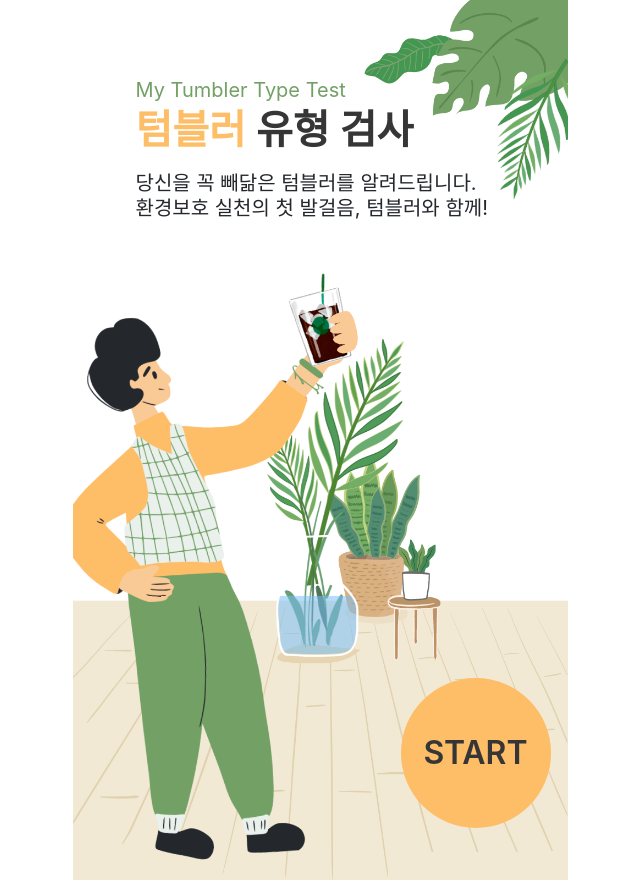
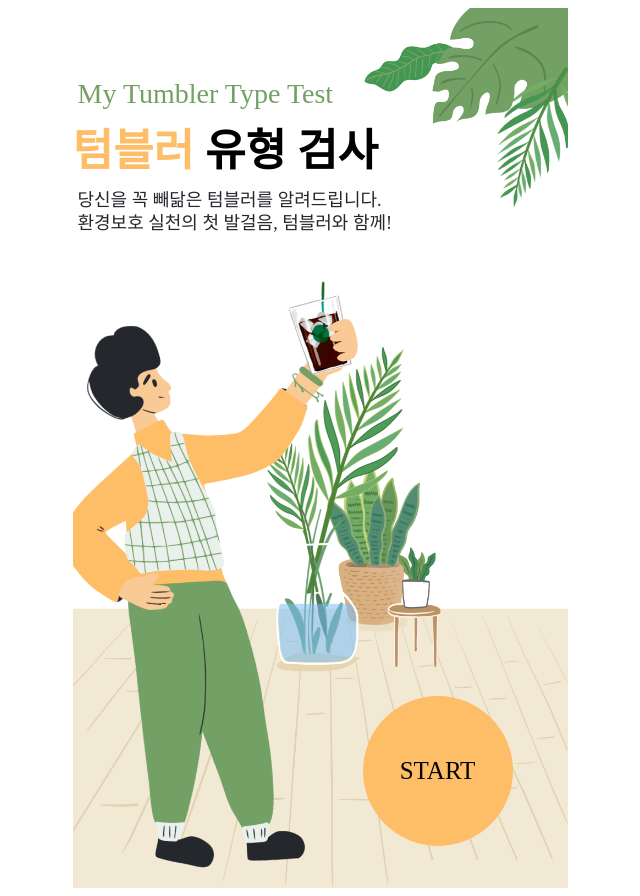
Before and after one commit to helloJihyun/my-tumblr, a Flask app: page / in a window 1280 px wide. Shown: the whole page, without its empty margins (320-960 px from the left). Run offline with Flask 2, Linux system fonts and the light colour scheme; some web fonts are replaced.

Commit message:
index CSS 수정_2

```diff
--- a/templates/index.html
+++ b/templates/index.html
@@ -4,8 +4,28 @@
     <meta charset="utf-8">
     <meta name="viewport" content="width=device-width, initial-scale=1">
     <title>텀블러 유형 테스트 | 나에게 꼭 맞는 텀블러 유형은?</title>
-    <link rel="stylesheet" href="https://cdn.jsdelivr.net/npm/bulma@0.9.1/css/bulma.min.css">
+    <!--    <link rel="stylesheet" href="https://cdn.jsdelivr.net/npm/bulma@0.9.1/css/bulma.min.css">-->
     <style>
+        @font-face {
+            font-family: 'KCC-eunyoung';
+            src: url('https://cdn.jsdelivr.net/gh/projectnoonnu/noonfonts_one@1.0/KCC-eunyoung-Regular.woff') format('woff');
+            font-weight: normal;
+            font-style: normal;
+        }
+
+        @font-face {
+            font-family: 'NEXON Lv1 Gothic OTF';
+            src: url('https://cdn.jsdelivr.net/gh/projectnoonnu/noonfonts_20-04@2.1/NEXON Lv1 Gothic OTF.woff') format('woff');
+            font-weight: normal;
+            font-style: normal;
+        }
+
+        @font-face {
+            font-family: 'NEXON Lv1 Gothic OTF Light';
+            src: url('https://cdn.jsdelivr.net/gh/projectnoonnu/noonfonts_20-04@2.1/NEXON Lv1 Gothic OTF Light.woff') format('woff');
+            font-weight: normal;
+            font-style: normal;
+        }
 
 
         .section {
@@ -21,27 +41,44 @@
         .container {
             text-align: left;
             width: 500px;
-            height: 700px;
+            height: 100vh;
             margin: auto;
+            padding: 70px 0px 0px 0px;
+            position: absolute;
         }
 
         .title-box {
-            font-size: 2.5rem;
-            padding: 30px 0px 0px 15px;
             width: 450px;
+
         }
 
-        #desc {
-            padding-top: 15px;
+        .title-line {
+            font-size: 44px;
+            margin: 5px 0px 10px 0px;
+            font-family: 'NEXON Lv1 Gothic OTF';
+        }
+
+        .subtitle {
+            margin: 0px;
+            font-size: 28px;
+            padding: 0px 0px 0px 5px;
+            font-family: 'KCC-eunyoung';
+            font-weight: 200;
+        }
+
+        .desc {
+            margin: 0px;
+            font-size: 18px;
+            padding: 0px 0px 0px 5px;
+            font-family: 'NEXON Lv1 Gothic OTF Light';
+            line-height: 1.3
         }
 
         .start {
-            position: absolute;
-            top: 630px;
-            left: 280px;
-            animation: blink 1s step-end infinite;
+            position: relative;
+            top: 460px;
+            left: 290px;
         }
-
 
         .button {
             border-radius: 75px;
@@ -49,6 +86,8 @@
             height: 150px;
             border: 0px;
             background-color: #FEBD67;
+            font-size:25px;
+            font-family:'NEXON Lv1 Gothic OTF';
         }
 
         h3 {
@@ -69,7 +108,7 @@
                 width: 100vw;
                 margin: auto;
                 padding: 0px;
-                background-size: 115vw 100vh;
+                background-size: 100vw 85vh;
                 background-position: center;
                 background-repeat: no-repeat;
                 margin: auto;
@@ -84,6 +123,20 @@
                 height: 750px;
             }
 
+            .title-line {
+                font-size: 38px;
+            }
+
+            .subtitle {
+                margin: 0px;
+                font-size: 22px;
+            }
+
+            .desc {
+                margin: 0px;
+                font-size: 15px;
+            }
+
             .button {
                 border-radius: 75px;
                 width: 130px;
@@ -94,14 +147,14 @@
 
             .start {
                 position: absolute;
-                top: 650px;
+                top: 590px;
                 left: 220px;
                 animation: blink 1s step-end infinite;
             }
 
             .title-box {
                 font-size: 2.5rem;
-                padding: 15px 0px 0px 15px;
+                padding: 30px 0px 0px 15px;
                 width: 350px;
             }
         }
@@ -113,19 +166,19 @@
 <section class="section">
     <div class="container">
         <div class="title-box">
-            <p class="subtitle" style="color:#72a065">
+            <p class="subtitle" style="color:#72a065;">
                 My Tumbler Type Test
             </p>
-            <h2 class="title is-2">
-                <strong style="color: #FEBD67">텀블러</strong> 유형 검사
-            </h2>
-            <p class="subtitle" id="desc" style="color: #24272c">
+            <h1 class="title-line">
+                <span style="color: #FEBD67;">텀블러</span> 유형 검사
+            </h1>
+            <p class="desc" style="color: #24272c">
                 당신을 꼭 빼닮은 텀블러를 알려드립니다.<br>
                 환경보호 실천의 첫 발걸음, 텀블러와 함께!
             </p>
         </div>
         <div class="start">
-            <button class="button" onclick="location.href = '/question'"><h3 class="title is-3">START</h3></button>
+            <button class="button" onclick="location.href = '/question'"><p>START</p></button>
         </div>
 
     </div>
```
